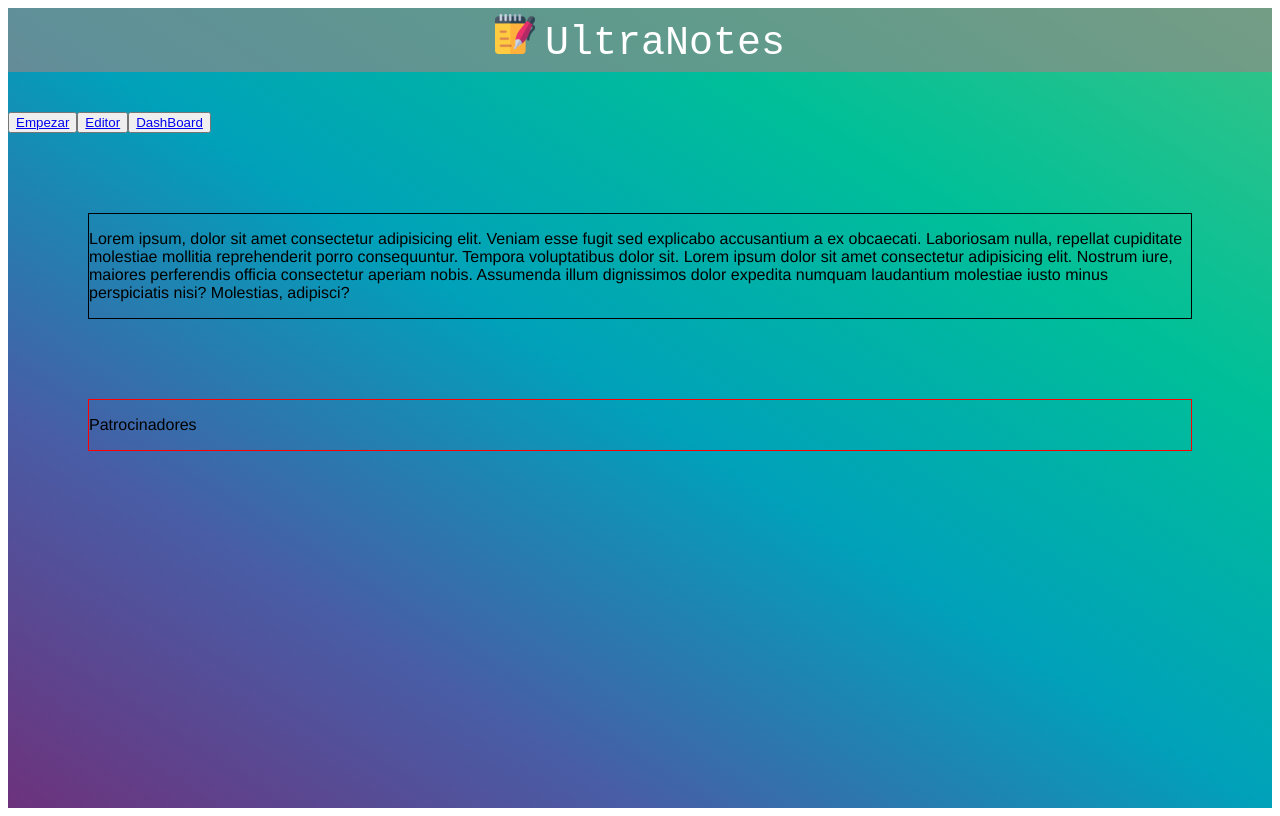
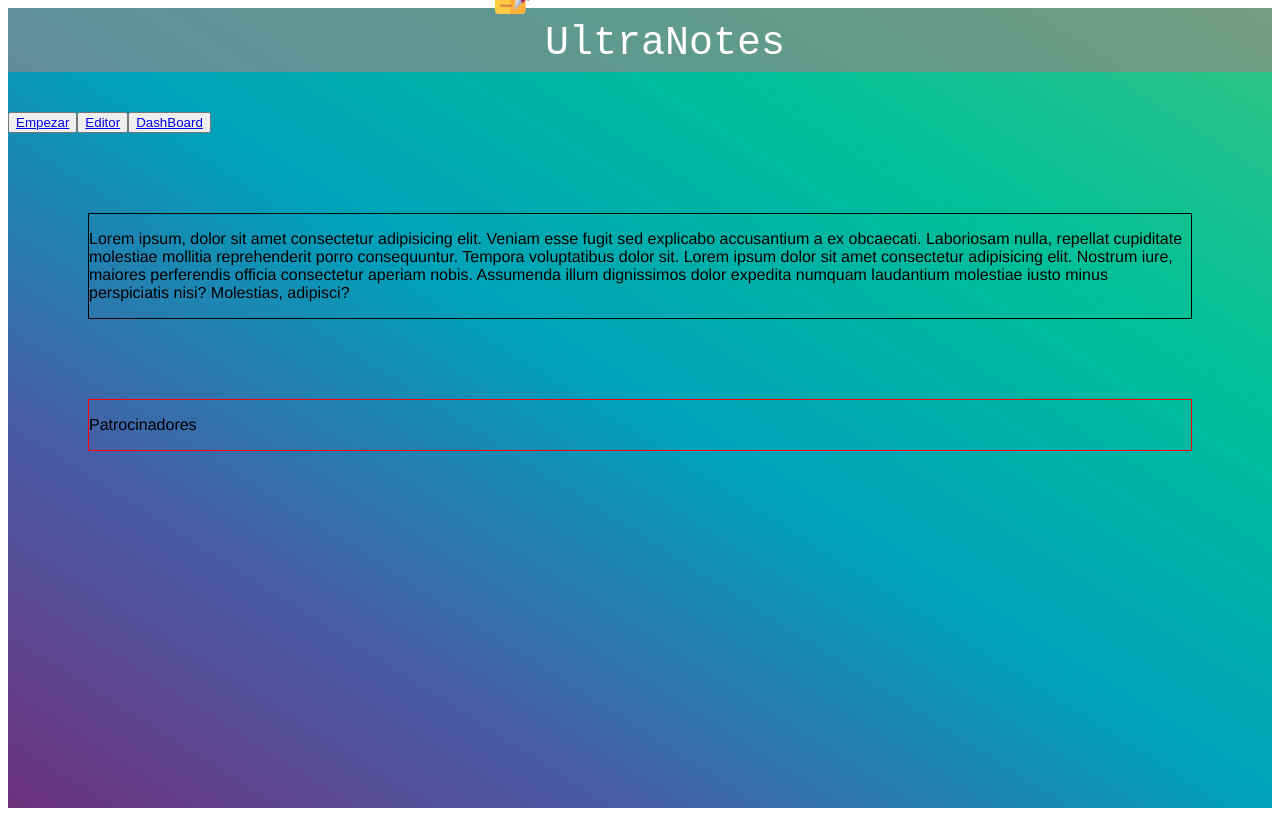
Before and after one commit to KevinJoelAvila/UltraNotes, a Vue app: page /#/ in a window 1280 px wide. Built offline with nearby package versions, Linux system fonts and the light colour scheme.

Commit message:
Creando Cookies

```diff
--- a/src/components/Login.vue
+++ b/src/components/Login.vue
@@ -26,7 +26,7 @@
                             <input v-model="cache[data.Error]" v-bind:class="{mostrar: data.Error != null}" type="text" class="error1" readonly>
                             <p v-if="pass != confirmPassword">Las contraseñas no coinciden</p>
                             <input :disabled="pass != confirmPassword" @click="registerLogin('register')" type="button" value="Register">
-                            <p @click="pass = '', user = '', toggleForm()" class="signup">Ya tienes cuenta? <a id="af" >Inicia Sesion.</a></p>
+                            <p @click="pass = '', user = '', confirmPassword = '', toggleForm()" class="signup">Ya tienes cuenta? <a id="af" >Inicia Sesion.</a></p>
                         </div>
                     </div>
                     <div class="imgBx"><img src="../assets/notalogin.jpeg"></div>
@@ -40,6 +40,7 @@
 
 <script>
 import axios from 'axios'
+//axios.defaults.withCredentials = true;
 
 export default {
     name: 'VentanaLogin',
@@ -92,6 +93,9 @@ export default {
         },
         redireccion(sitio){
             if(this.data.Respuesta != null)
+                document.cookie = "usuario="+this.data.Respuesta.usuario+"; expires=Fri, 31 Dec 9999 23:59:59 GMT";
+                document.cookie = "pass="+this.data.Respuesta.pass+"; expires=Fri, 31 Dec 9999 23:59:59 GMT";
+                document.cookie = "token="+this.data.Respuesta.token+"; expires=Fri, 31 Dec 9999 23:59:59 GMT";
                 this.$router.push(sitio);
         },
         // Deslizar vista de login o registro
--- a/src/components/Menu.vue
+++ b/src/components/Menu.vue
@@ -15,7 +15,7 @@
                     <li>Profile & status</li>
                     <li>Notification</li>
                     <li>Help</li>
-                    <li>Log out</li>
+                    <li><router-link to="/">Cerrar Sesion</router-link></li>
                 </ul>
             </div>
         </div>
--- a/src/components/NavBarGeneral.vue
+++ b/src/components/NavBarGeneral.vue
@@ -10,7 +10,9 @@
                 <p class="neon">UltraNotes</p>
             </div>
         </div>
-        <slot name="menu"></slot>
+        <div class="menu">
+            <slot name="menu"></slot>
+        </div>
     </div>
 </template>
 
@@ -25,23 +27,18 @@ export default {
 
 <style scoped>
 
-* {
-    margin: 0;
-    padding: 0;
-    border: 0;
-    outline: 0;
-    font-size: 100%;
-    vertical-align: baseline;
-    background: transparent;
-}
+
 
 #NavBar
 {
+    display: flex;
+    justify-content: center;
+    align-self: flex-start;
     background: rgba(155, 133, 133, 0.623);
     width: 100%;
     height: 8vh;
     display: flex;
-    justify-content: center;
+    /* justify-content: center; */
     align-items: center;
     /* overflow: hidden; */
 }
@@ -52,11 +49,16 @@ export default {
 }
 
 .textoTitulo {
+    align-self: flex-end;
     margin-top: 7px;
     margin-left: 10px;
     font-size: 40px;
     font-family: 'Courier New';
     color: white;
+}
+
+.menu{
+
 }
 
 @font-face {
```
Also changed, not shown: 2 other files (tests, documents, lock files or other folders).
